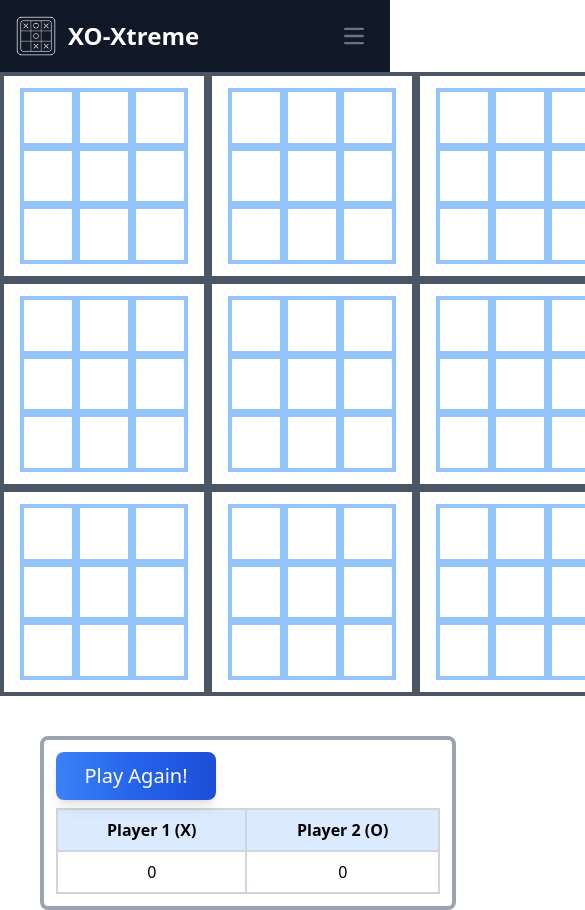
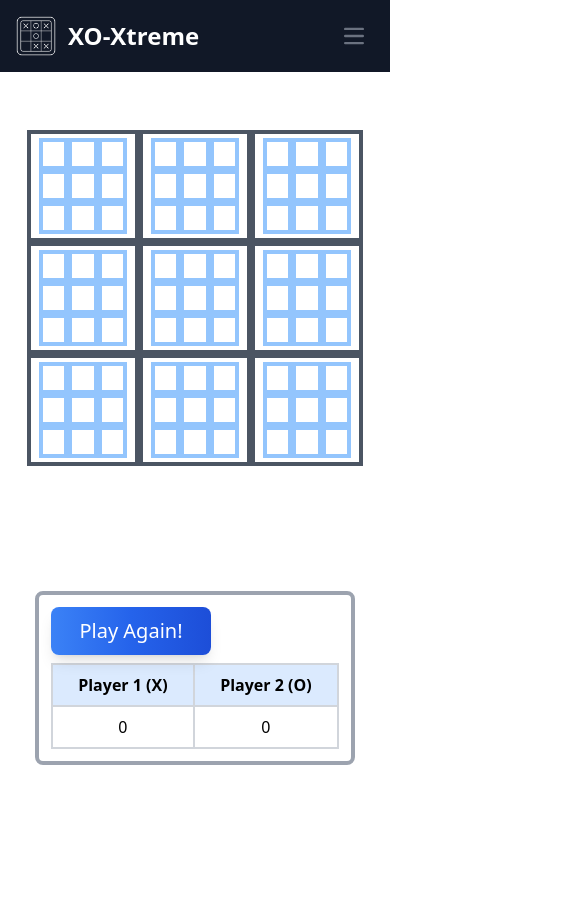
Before and after one commit to Mrityuanjaya/XO-Xtreme, a React (Vite) app: page / in a window 390 px wide. Shown: the top 910 px of the page, 585 px wide, since content can reach past the window. After the commit the page ends 844 px from the top, so only its background shows below. Built offline with nearby package versions, Linux system fonts and the light colour scheme.

Commit message:
Added responsive breakpoints for small devices

```diff
--- a/src/components/BigSquare/BigSquare.jsx
+++ b/src/components/BigSquare/BigSquare.jsx
@@ -6,7 +6,7 @@ const BigSquare = (props) => {
     const { boardIdx, onWin } = props;
     const contextObj = useContext(BoardContext);
     return (
-        <div className="border-4 border-gray-600 p-4 w-52 h-52 flex items-center justify-center">
+        <div className="border-4 border-gray-600 p-2 md:p-4 md:w-52 md:h-52 w-28 h-28 flex items-center justify-center">
             {contextObj.bigSquares[boardIdx] ? (
                 <h2
                     className={`text-9xl ${
--- a/src/components/Board/Board.jsx
+++ b/src/components/Board/Board.jsx
@@ -51,7 +51,7 @@ const Board = (props) => {
     }, contextObj.squares[boardIdx]);
 
     return (
-        <div className="flex hover:scale-105 flex-wrap w-full h-44">
+        <div className="flex hover:scale-105 flex-wrap w-full md:h-44 h-24">
             {contextObj.squares.map((ele, idx) => (
                 <Square
                     key={idx}
--- a/src/components/Scoreboard/Scoreboard.jsx
+++ b/src/components/Scoreboard/Scoreboard.jsx
@@ -2,7 +2,7 @@ import React from "react";
 
 const Scoreboard = (props) => {
     return (
-        <div className="w-96">
+        <div className="w-72 md:w-96">
             <table className="w-full border border-blue-500">
                 <thead>
                     <tr className="bg-blue-100">
--- a/src/components/SideMenu/SideMenu.jsx
+++ b/src/components/SideMenu/SideMenu.jsx
@@ -13,7 +13,7 @@ const SideMenu = (props) => {
         contextObj.setWinner(null);
     };
     return (
-        <div className="border-4 m-10 border-gray-400 rounded-lg p-3">
+        <div className="border-4 my-2 mx-5 md:m-10 border-gray-400 rounded-lg p-3">
             <div className="flex">
                 <button
                     type="button"
```
